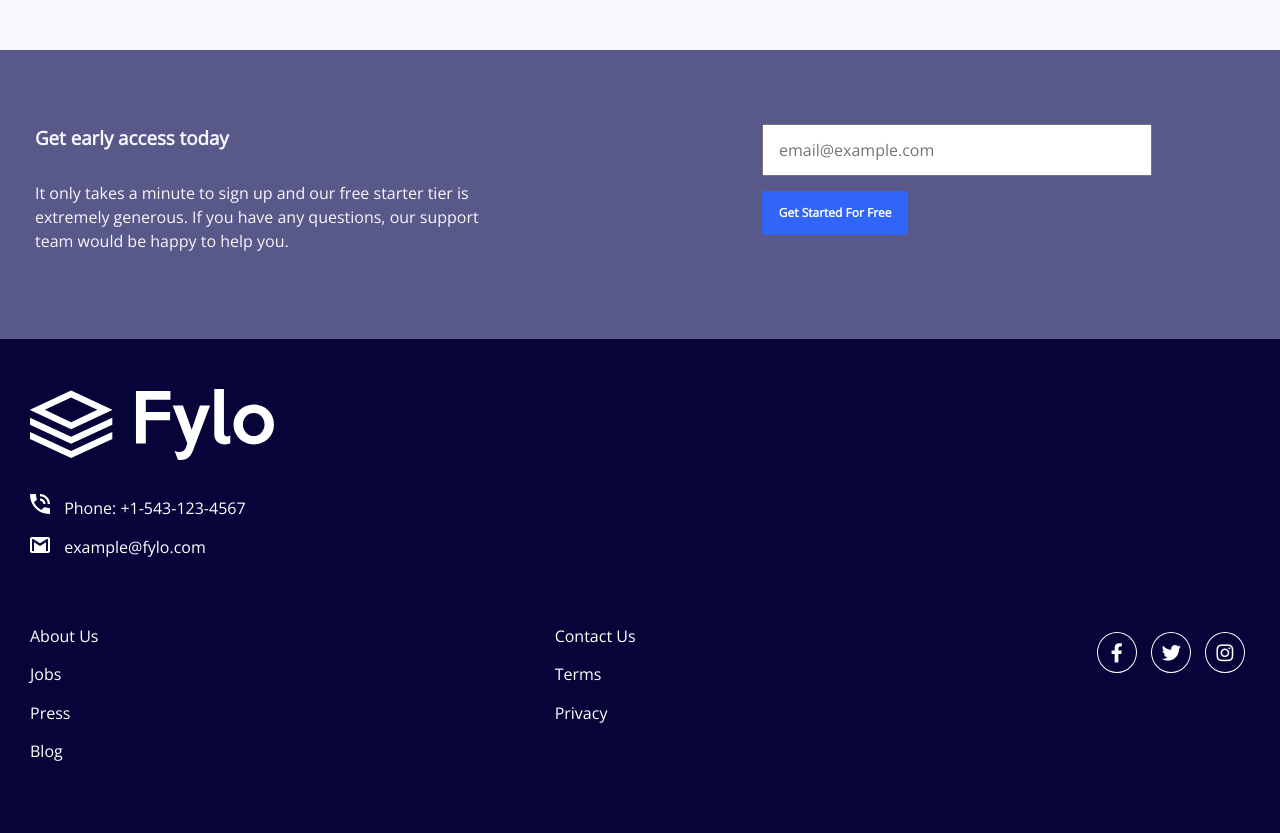
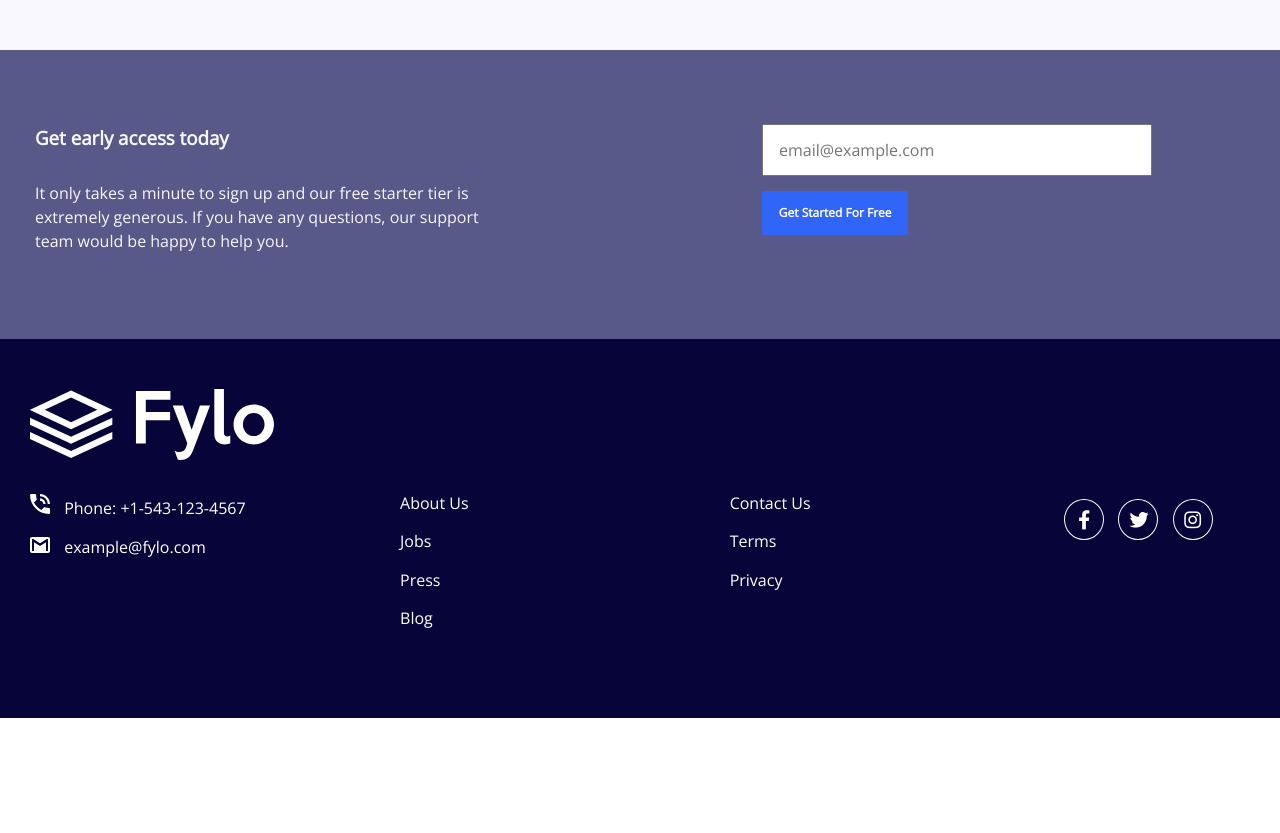
Before and after one commit to Hisham-Echo/fylo-landing-page-with-two-column-layout, a plain HTML site: page index.html in a window 1280 px wide. Shown: the part 1346-2179 px from the top of the page. After the commit the page ends 2064 px from the top, so only its background shows below. Drawn offline with nearby package versions, Linux system fonts and the light colour scheme.

Commit message:
Solution

```diff
--- a/css/style.css
+++ b/css/style.css
@@ -473,10 +473,24 @@ footer .links i:hover {
     footer .logo {
         width: 20%;
     }
+
+    footer .txt {
+        display: flex;
+        justify-content: space-between;
+    }
+
+    footer .txt > .contact {
+        margin-right: 10%;
+    }
+
     footer .txt .links {
+        flex: 1;
         display: flex;
-        flex-flow: row wrap;
-        justify-content: space-between;
+        justify-content: space-around;
+    }
+
+    footer .txt .links div:not(:last-child) {
+        width: 30%;
     }
 }
 
```
